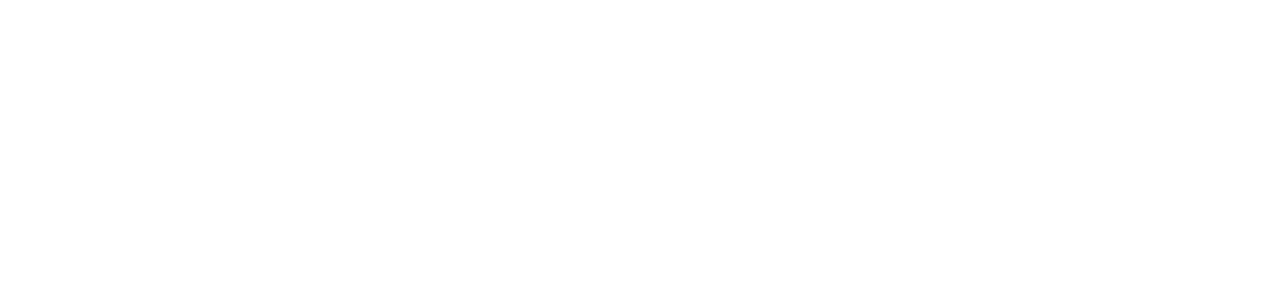
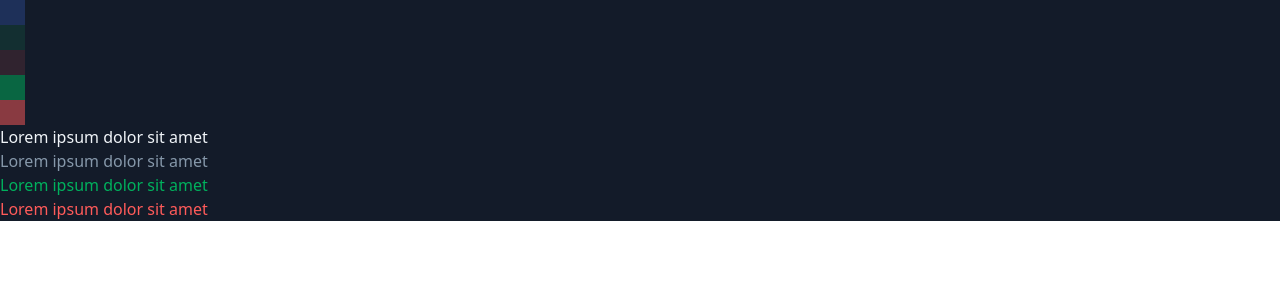
Before and after one commit to xdkillyou/order-book, a Vue app: page / in a window 1280 px wide. Shown: the top 300 px of the page. Built offline with nearby package versions, Linux system fonts and the light colour scheme; the HTML template or start-up script is replaced by a standard one.

Commit message:
create base style

```diff
--- a/src/App.vue
+++ b/src/App.vue
@@ -1,5 +1,19 @@
 <script setup lang="ts"></script>
 
 <template>
+  <div>
+    <!-- playgroud -->
+    <div un-bg="bg-default" un-m="b-20px">
+      <div un-w="25px" un-h="25px" un-bg="bg-hover"></div>
+      <div un-w="25px" un-h="25px" un-bg="bg-buyQuoteBar"></div>
+      <div un-w="25px" un-h="25px" un-bg="bg-sellQuoteBar"></div>
+      <div un-w="25px" un-h="25px" un-bg="bg-flashGreen"></div>
+      <div un-w="25px" un-h="25px" un-bg="bg-flashRed"></div>
+      <div un-color="text-default">Lorem ipsum dolor sit amet</div>
+      <div un-color="text-tableHead">Lorem ipsum dolor sit amet</div>
+      <div un-color="text-buyQuote">Lorem ipsum dolor sit amet</div>
+      <div un-color="text-sellQuote">Lorem ipsum dolor sit amet</div>
+    </div>
   <div></div>
+  </div>
 </template>
--- a/uno.config.ts
+++ b/uno.config.ts
@@ -1,5 +1,33 @@
-import { defineConfig } from 'unocss'
+import { defineConfig, presetAttributify, presetUno } from 'unocss'
 
 export default defineConfig({
-  // ...UnoCSS options
+  presets: [
+    presetAttributify({
+      prefix: 'un-',
+      prefixedOnly: true,
+    }),
+    presetUno(),
+    // ...custom presets
+  ],
+  theme: {
+    colors: {
+      bg: {
+        default: '#131B29',
+        hover: '#1E3059',
+        buyQuoteBar: 'rgba(16, 186, 104, 0.12)',
+        sellQuoteBar: 'rgba(255, 90, 90, 0.12)',
+        flashGreen: 'rgba(0, 177, 93, 0.5)',
+        flashRed: 'rgba(255, 91, 90, 0.5)',
+      },
+      text: {
+        default: '#F0F4F8',
+        tableHead: '#8698AA',
+        buyQuote: '#00B15D',
+        sellQuote: '#FF5B5A',
+      },
+    },
+  },
+  shortcuts: {
+    row: 'grid grid-cols-[25%_25%_50%]',
+  },
 })
```
